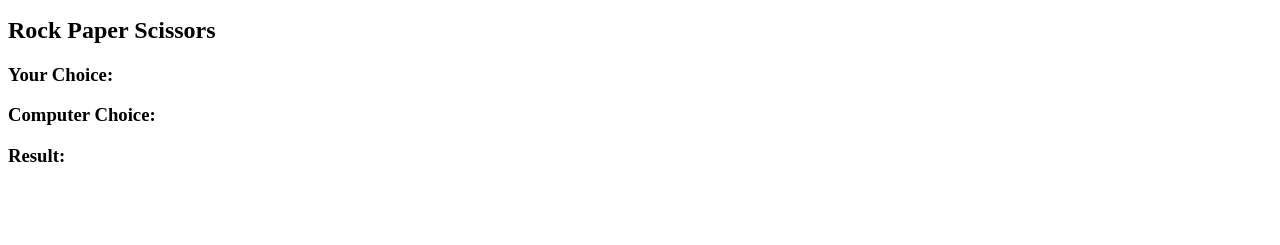
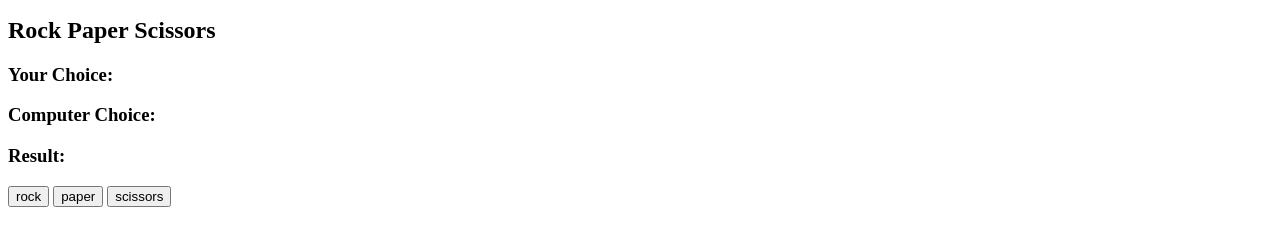
Before and after one commit to DevinSimpson/Ultimate_Javascript_Practice, a plain HTML site: page games.html in a window 1280 px wide. Shown: the part 157-402 px from the top of the page. Drawn offline with Linux system fonts and the light colour scheme.

Commit message:
add buttons for rock paper scissors

```diff
--- a/games.html
+++ b/games.html
@@ -23,6 +23,10 @@
         <h3>Computer Choice:<span id="computer-choice"></span></h3>
         <h3>Result:<span id="result"></span></h3>
 
+        <button id="rock">rock</button>
+        <button id="paper">paper</button>
+        <button id="scissors">scissors</button>
+
     </div>
     <script src="rockpaperscissors.js"></script>
 </body>
```
